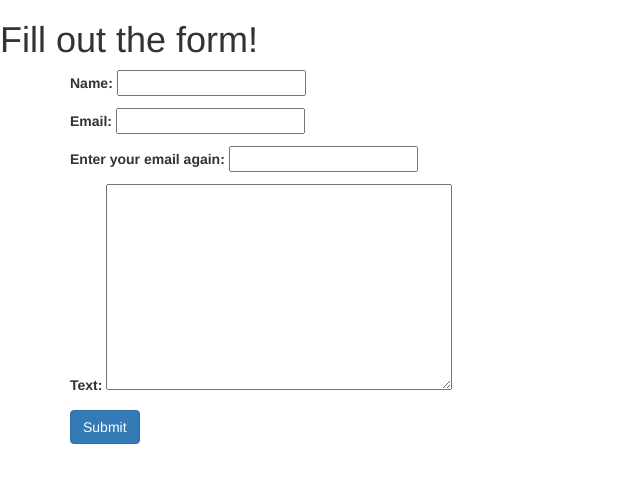
After one commit to garyb9/shatter, a Django app: page /formpage/ in a window 1280 px wide. The commit adds this page. Shown: the top 483 px of the page, without its empty margins (0-640 px from the left). Run offline with Django 3.2, Linux system fonts and the light colour scheme; some libraries are stand-ins or nearby versions.

Commit message:
adding forms template
Signed-off-by: Gary Berkinfand <gberkinfand@gmail.com>

```diff
--- /dev/null
+++ b/earthshatter/app/forms.py
@@ -0,0 +1,16 @@
+from django import forms
+from django.core import validators
+
+class FormName(forms.Form):
+    name = forms.CharField()
+    email = forms.EmailField()
+    verify_email = forms.EmailField(label='Enter your email again:')
+    text = forms.CharField(widget=forms.Textarea)
+
+    def clean(self):
+        all_clean_data = super().clean()
+        email = all_clean_data['email']
+        vmail = all_clean_data['verify_email']
+
+        if email != vmail:
+            raise forms.ValidationError("MAKE SURE EMAILS MATCH!")
--- a/earthshatter/app/views.py
+++ b/earthshatter/app/views.py
@@ -1,6 +1,7 @@
 from django.shortcuts import render
 from django.http import HttpResponse
 from app.models import User
+from app.forms import FormName
 
 # Create your views here.
 def index(request):
@@ -10,3 +11,17 @@ def users(request):
     user_list = User.objects.order_by('first_name')
     user_dict = {"users": user_list}
     return render(request, 'app/users.html', context=user_dict)
+
+def form_name_view(request):
+    form = FormName()
+
+    if request.method == 'POST':
+        form = FormName(request.POST)
+        if form.is_valid():
+            # DO SOMETHING CODE
+            print("VALIDATION SUCCESS!")
+            print("NAME: "+form.cleaned_data['name'])
+            print("EMAIL: "+form.cleaned_data['email'])
+            print("TEXT: "+form.cleaned_data['text'])
+
+    return render(request, 'app/forms_page.html', {'form': form})
--- a/earthshatter/earthshatter/settings.py
+++ b/earthshatter/earthshatter/settings.py
@@ -64,7 +64,7 @@ ROOT_URLCONF = 'earthshatter.urls'
 TEMPLATES = [
     {
         'BACKEND': 'django.template.backends.django.DjangoTemplates',
-        'DIRS': [TEMPLATE_DIR, STATIC_DIR, ],
+        'DIRS': [TEMPLATE_DIR, ],
         'APP_DIRS': True,
         'OPTIONS': {
             'context_processors': [
@@ -128,3 +128,6 @@ USE_TZ = True
 # https://docs.djangoproject.com/en/3.1/howto/static-files/
 
 STATIC_URL = '/static/'
+STATICFILES_DIRS = [
+    STATIC_DIR,
+]
--- a/earthshatter/earthshatter/urls.py
+++ b/earthshatter/earthshatter/urls.py
@@ -20,5 +20,6 @@ from app import views
 urlpatterns = [
     path('', views.index, name='index'),
     path('admin/', admin.site.urls),
-    path('users/', include('app.urls'))
+    path('users/', include('app.urls')),
+    path('formpage/', views.form_name_view, name='form_name'),
 ]
--- /dev/null
+++ b/earthshatter/templates/app/forms_page.html
@@ -0,0 +1,22 @@
+<!DOCTYPE html>
+<html>
+<head>
+    <meta charset="utf-8">
+    <title>Forms</title>
+    <link rel="stylesheet" href="https://maxcdn.bootstrapcdn.com/bootstrap/3.3.7/css/bootstrap.min.css" integrity="sha384-BVYiiSIFeK1dGmJRAkycuHAHRg32OmUcww7on3RYdg4Va+PmSTsz/K68vbdEjh4u" crossorigin="anonymous">
+</head>
+<body>
+
+<h1>Fill out the form!</h1>
+<div class="container">
+    <form method="POST">
+        {{form.as_p}}
+        {% csrf_token %}
+        <input type="submit" class="btn btn-primary" value="Submit">
+    </form>
+
+
+</div>
+
+</body>
+</html>
```
Also changed, not shown: earthshatter/templates/app/index.html (+14 -2 lines).
